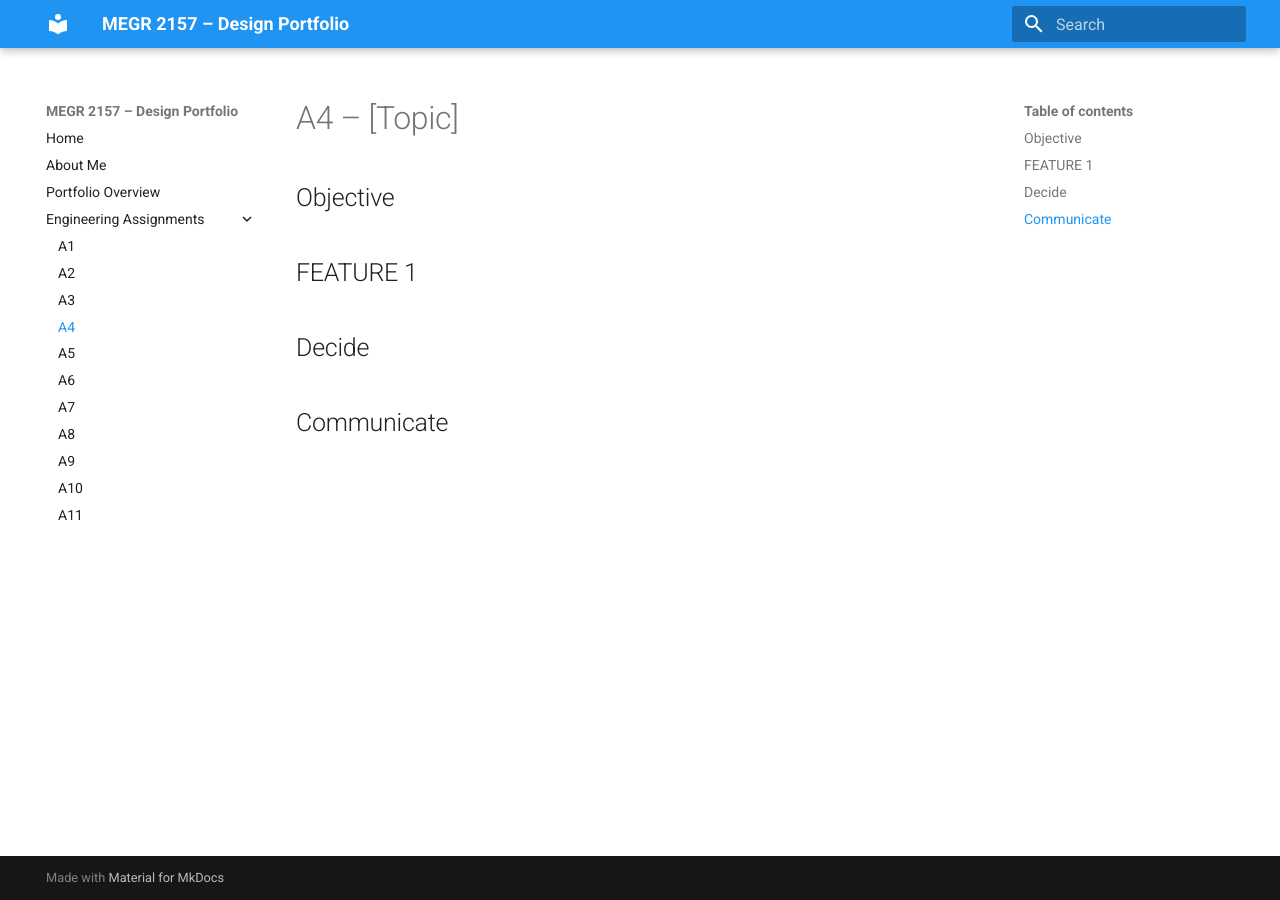
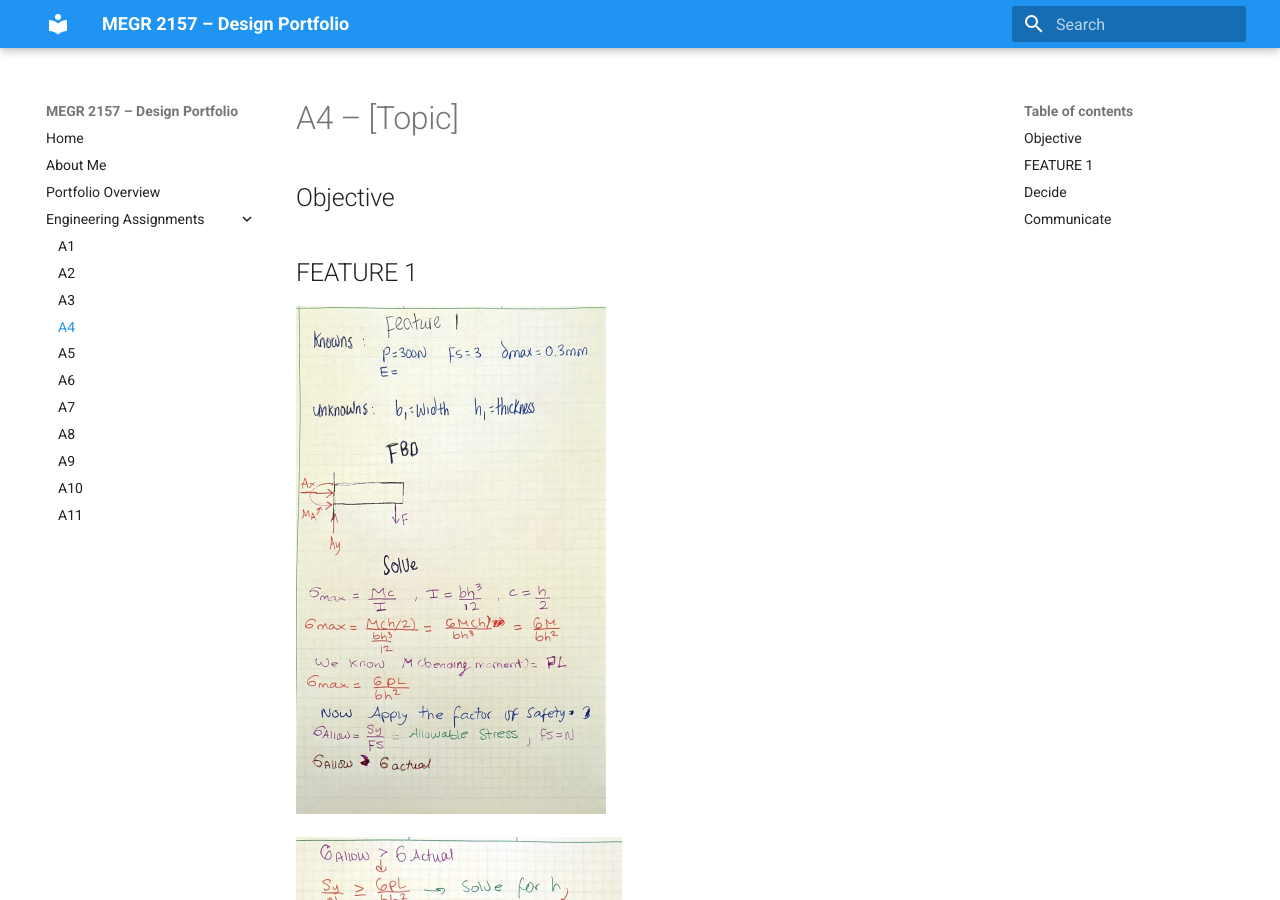
Before and after one commit to ncenatus/design-project-portfolio, an MkDocs documentation site: the page built from docs/assignments/A04/index.md, in a window 1280 px wide and 900 px high. Built offline with MkDocs 1.6.1 and Material for MkDocs 9.7.7, drawn with Linux system fonts in a browser that asks for light colours.

Commit message:
Update index.md

```diff
--- a/docs/assignments/A04/index.md
+++ b/docs/assignments/A04/index.md
@@ -4,6 +4,11 @@
 
 
 ## FEATURE 1
+
+![A3](A.png)
+
+![A3](A_1.png)
+
 
 
 
```
